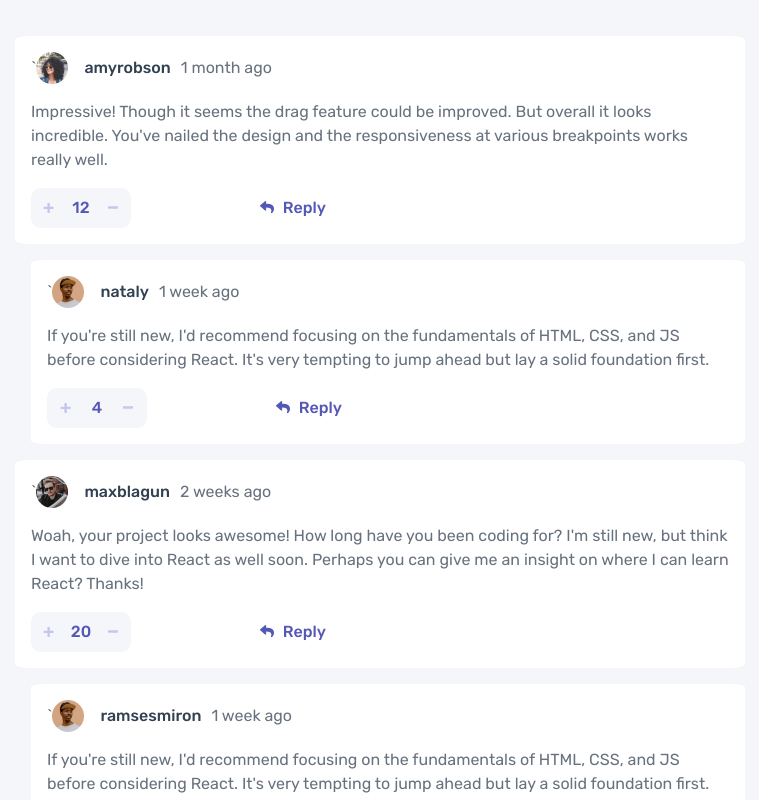
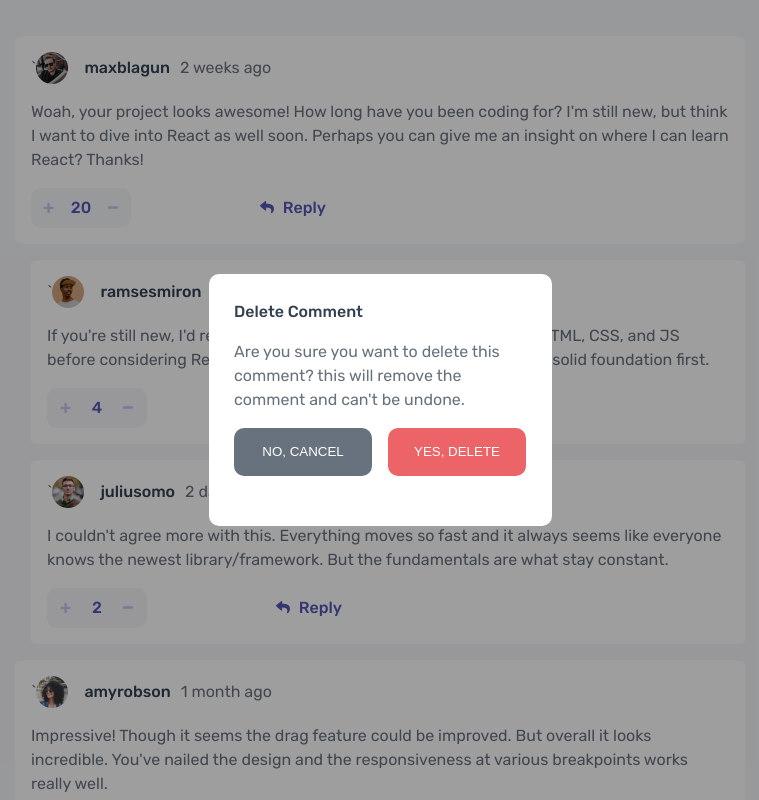
Before and after one commit to natalybarah/interactive-comments-section, a React (Create React App) app: page / in a window 1280 px wide. Shown: the top 800 px of the page, without its empty margins (260-1019 px from the left). Built offline with nearby package versions, Linux system fonts and the light colour scheme.

Commit message:
Created Delete comment box component

```diff
--- a/public/index.html
+++ b/public/index.html
@@ -32,6 +32,7 @@
   <body>
     <noscript>You need to enable JavaScript to run this app.</noscript>
     <div id="root"></div>
+    <div id="modal-root"></div>
     <!--
       This HTML file is a template.
       If you open it directly in the browser, you will see an empty page.
--- a/src/components/comments-container/comments-container.styles.scss
+++ b/src/components/comments-container/comments-container.styles.scss
@@ -3,4 +3,6 @@
     width: 90%;
     margin: 0 auto;
 
+
+
 }
--- a/src/components/comments-container/comments.section.jsx
+++ b/src/components/comments-container/comments.section.jsx
@@ -1,7 +1,8 @@
 import PostComments from "../post-comments/post-comments";
 import './comments-container.styles.scss'
 //import { UserContext } from "../../context/user-context";
-;
+
+import Modal from "../modals/modal";
 
 
 const CommentsContainer= () => {
@@ -11,7 +12,7 @@ const CommentsContainer= () => {
     return(
             <div className="main-container">
                 <PostComments/>
-
+                <Modal/>
             </div>
     )
 }
--- /dev/null
+++ b/src/components/modals/modal.jsx
@@ -0,0 +1,26 @@
+import { useRef } from "react";
+import Portal from "../portals/portal";
+import './../modals/modal.styles.scss'
+
+const Modal= ()=>{
+
+    return(
+        <Portal>
+                <div className="modal-mask">
+                    <div className="delete-comment-container">
+                        <div className="delete-comment-content">
+                        <h1>Delete Comment</h1>
+                        <p>Are you sure you want to delete this comment? this will remove the comment and can't be undone.</p>
+                        </div>
+                        <div className="delete-buttons-container">
+                            <button>NO, CANCEL</button>
+                            <button>YES, DELETE</button>
+                        </div>
+                    </div>
+
+                </div>
+        </Portal>
+    )
+}
+
+export default Modal;
--- /dev/null
+++ b/src/components/modals/modal.styles.scss
@@ -0,0 +1,73 @@
+/*.modal-root{
+ position: fixed;
+  top: 0;
+  left: 0;
+  right: 0;
+  bottom: 50px;
+  z-index: 999;
+  display: flex;
+  justify-content: center;
+  align-items: center;
+};*/
+
+.modal-mask{
+  position: fixed;
+  --modalMaskOpacity: 0.38;
+  top: 0;
+  left: 0;
+  right: 0;
+  bottom: 0;
+  background-color: rgba(0, 0, 0, var(--modalMaskOpacity));
+  pointer-events: auto;
+  transition: background-color 0.3s ease;
+   display: flex;
+  justify-content: center;
+  align-items: center;
+
+}
+
+.delete-comment-container{
+
+ // display: flex;
+  //top:auto;
+  //justify-content: center;
+  //align-items: center;
+  background-color: var(--white);
+  height: 25.2rem;
+  width: 34.3rem;
+  padding: 2.55rem;
+  box-sizing: border-box;
+  line-height: 150%;
+  border-radius: 1rem;
+  h1{
+    color: var(--grey-800);
+    font-weight: 500;
+    margin-bottom: 1.6rem;
+  }
+  p{
+    margin-bottom: 1.6rem;
+  }
+
+
+}
+
+.delete-buttons-container{
+  display:flex;
+  justify-content: space-between;
+
+  button{
+    border:none;
+    width: 13.8rem;
+    height: 4.8rem;
+    border-radius: 1rem;
+    color: var(--white);
+    font-weight: 500;
+
+  }
+  button:nth-child(2){
+      background-color: var(--pink-400)
+    }
+  button:nth-child(1){
+      background-color: var(--grey-500)
+    }
+}
--- /dev/null
+++ b/src/components/portals/portal.jsx
@@ -0,0 +1,10 @@
+import ReactDOM from 'react-dom';
+
+const Portal= ({children})=>{
+
+    const modalRoot= document.getElementById('modal-root');
+    return ReactDOM.createPortal(children, modalRoot);
+
+}
+
+export default Portal;
--- a/src/components/post-comments/post-comments.jsx
+++ b/src/components/post-comments/post-comments.jsx
@@ -25,12 +25,17 @@ const PostComments= () =>{
         setCurrentUserProfile(currentUser)
     }, []
     );
+    //const commentsToSort=[...commentsArray];
+    const compare=(a, b)=>{
+        return b.score-a.score
+    }
 
+    const sortedComments= commentsArray.sort(compare)
 
 
     return (
        <div>
-            {commentsArray.map((comment)=> (
+            {sortedComments.map((comment)=> (
 
                 <CommentsWithReplies key={comment.id} onVote={onIncrementVotesHandler} onDownVote={onDecreaseVotesHandler}  onReply={setReplyingTo}  /*onVote={onIncrementVotesReplyHandler} onDownVote={onDecreaseVotesReplyHandler}*/ comment={comment}/>
             ))
```
